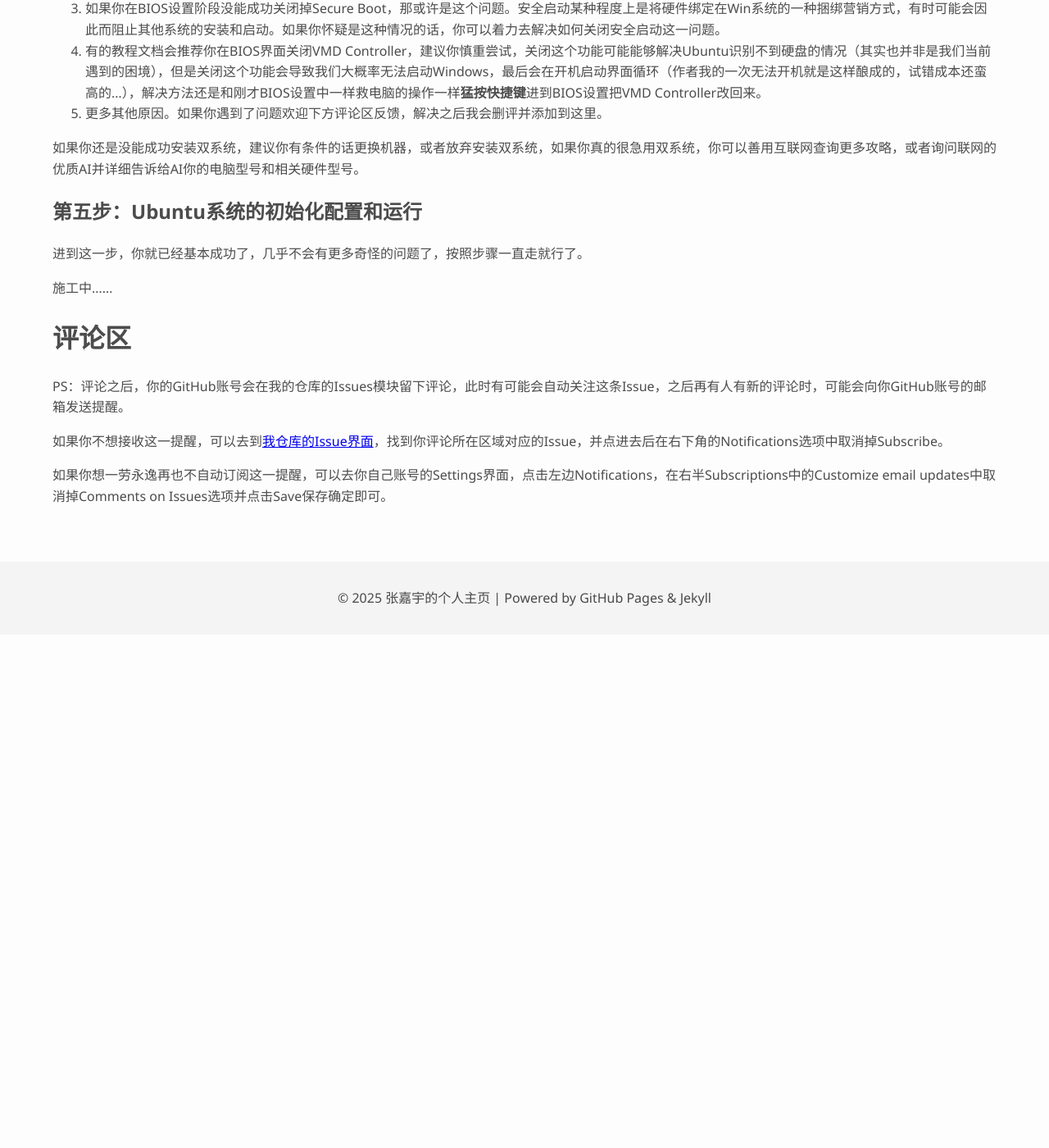
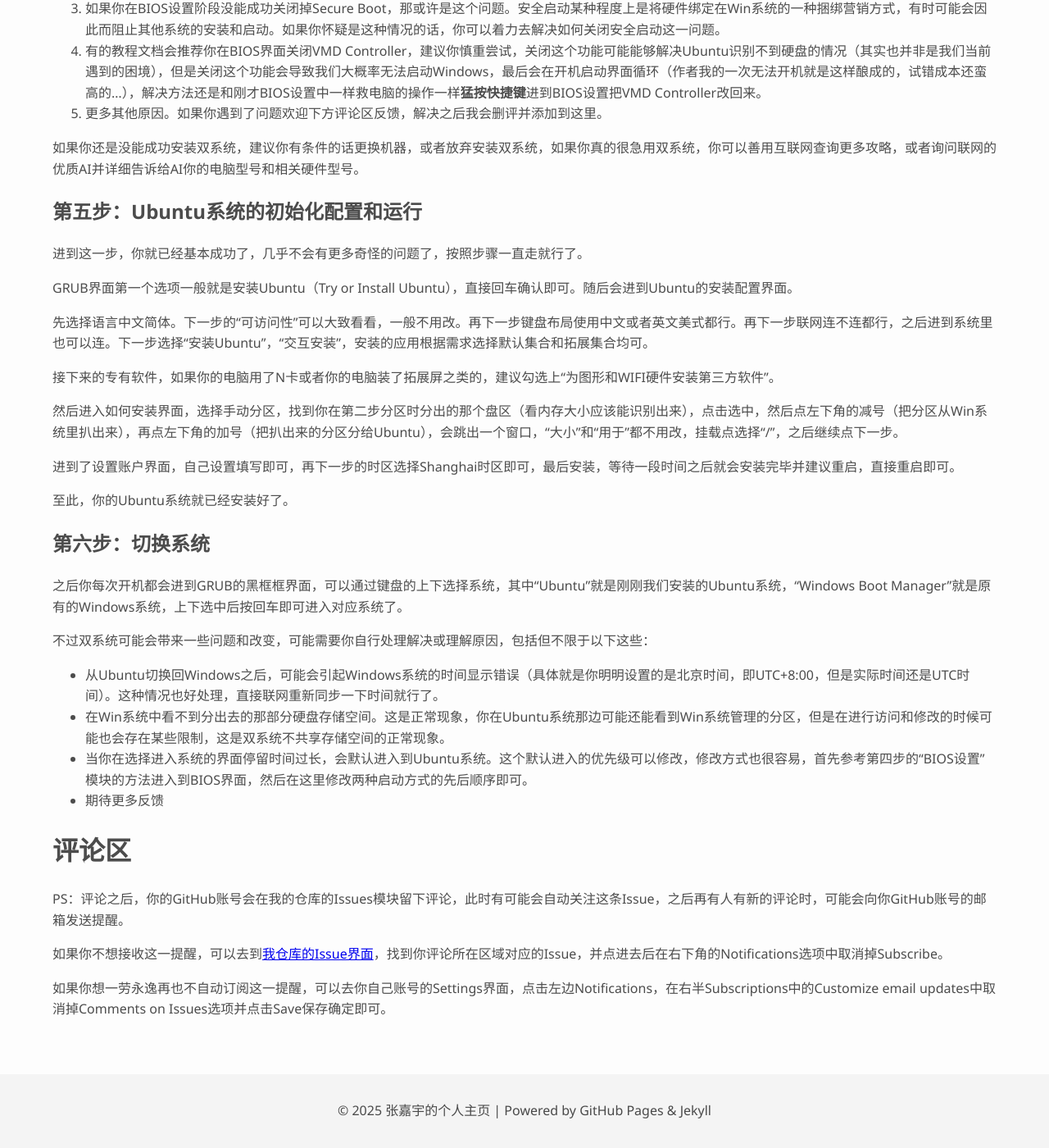
Before and after one commit to kuiningzzzz/kuiningzzzz.github.io, a Jekyll site: the page built from tutorial/ubuntu_two_OS.md, in a window 1280 px wide and 1400 px high, scrolled down 5022 px. Shown: the whole window at 82% size. Built offline with Jekyll 4.4.1, drawn with Linux system fonts in a browser that asks for light colours; comment, search, counter and statistics services are not loaded; before the commit the page ends 5796 px from its top, so only the background shows below that.

Commit message:
(finish)two_OS

```diff
--- a/tutorial/ubuntu_two_OS.md
+++ b/tutorial/ubuntu_two_OS.md
@@ -116,8 +116,28 @@ title: 在Windows系统上搭建Ubuntu双系统
 
 进到这一步，你就已经基本成功了，几乎不会有更多奇怪的问题了，按照步骤一直走就行了。
 
-施工中......
+GRUB界面第一个选项一般就是安装Ubuntu（Try or Install Ubuntu），直接回车确认即可。随后会进到Ubuntu的安装配置界面。
 
+先选择语言中文简体。下一步的“可访问性”可以大致看看，一般不用改。再下一步键盘布局使用中文或者英文美式都行。再下一步联网连不连都行，之后进到系统里也可以连。下一步选择“安装Ubuntu”，“交互安装”，安装的应用根据需求选择默认集合和拓展集合均可。
+
+接下来的专有软件，如果你的电脑用了N卡或者你的电脑装了拓展屏之类的，建议勾选上“为图形和WIFI硬件安装第三方软件”。
+
+然后进入如何安装界面，选择手动分区，找到你在第二步分区时分出的那个盘区（看内存大小应该能识别出来），点击选中，然后点左下角的减号（把分区从Win系统里扒出来），再点左下角的加号（把扒出来的分区分给Ubuntu），会跳出一个窗口，“大小”和“用于”都不用改，挂载点选择“/”，之后继续点下一步。
+
+进到了设置账户界面，自己设置填写即可，再下一步的时区选择Shanghai时区即可，最后安装，等待一段时间之后就会安装完毕并建议重启，直接重启即可。
+
+至此，你的Ubuntu系统就已经安装好了。
+
+## 第六步：切换系统
+
+之后你每次开机都会进到GRUB的黑框框界面，可以通过键盘的上下选择系统，其中“Ubuntu”就是刚刚我们安装的Ubuntu系统，“Windows Boot Manager”就是原有的Windows系统，上下选中后按回车即可进入对应系统了。
+
+不过双系统可能会带来一些问题和改变，可能需要你自行处理解决或理解原因，包括但不限于以下这些：
+
+- 从Ubuntu切换回Windows之后，可能会引起Windows系统的时间显示错误（具体就是你明明设置的是北京时间，即UTC+8:00，但是实际时间还是UTC时间）。这种情况也好处理，直接联网重新同步一下时间就行了。
+- 在Win系统中看不到分出去的那部分硬盘存储空间。这是正常现象，你在Ubuntu系统那边可能还能看到Win系统管理的分区，但是在进行访问和修改的时候可能也会存在某些限制，这是双系统不共享存储空间的正常现象。
+- 当你在选择进入系统的界面停留时间过长，会默认进入到Ubuntu系统。这个默认进入的优先级可以修改，修改方式也很容易，首先参考第四步的“BIOS设置”模块的方法进入到BIOS界面，然后在这里修改两种启动方式的先后顺序即可。
+- 期待更多反馈
 
 
 
```
Also changed, not shown: index.md (+2 -1 lines).
